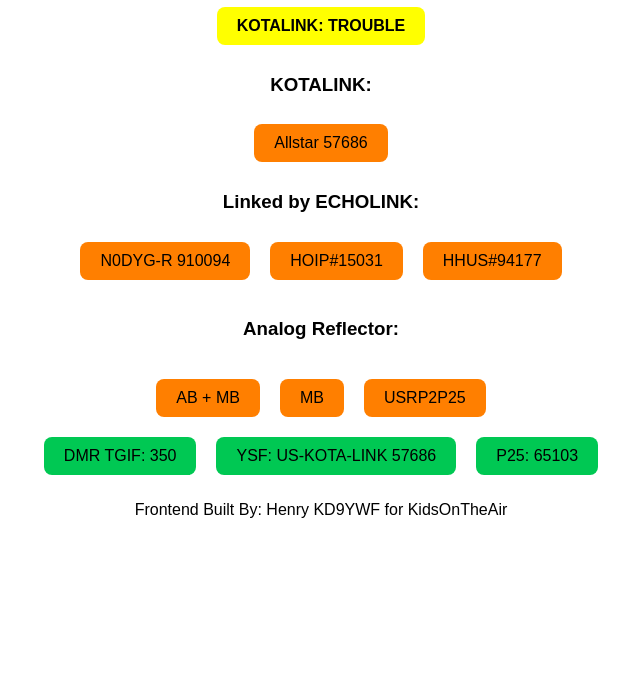
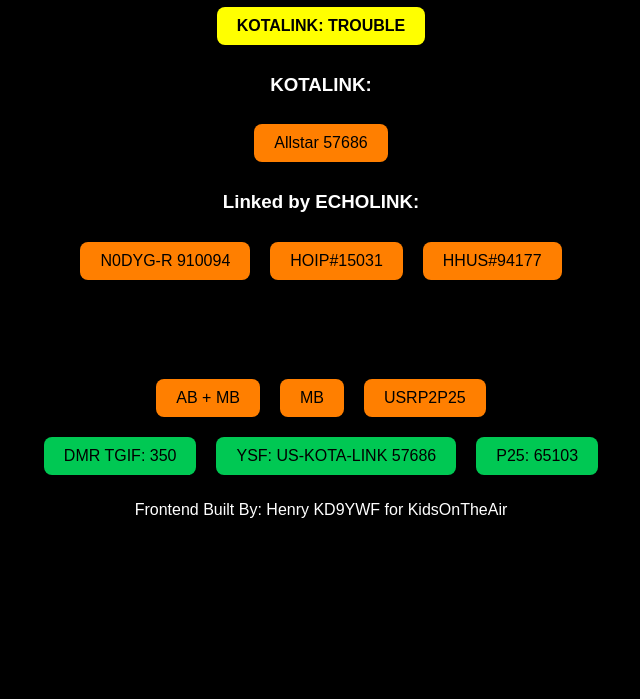
Before and after one commit to VALER24/kotalinkstatuspage, a website: page public/index.html in a window 1280 px wide. Shown: the part 101-800 px from the top of the page, without its empty margins (319-959 px from the left). Drawn offline with Linux system fonts and the light colour scheme; no server answers.

Commit message:
dark mode baby

```diff
--- a/public/index.html
+++ b/public/index.html
@@ -8,14 +8,15 @@
     <style>
         body {
             font-family: Arial, sans-serif;
-            background-color: #ffffff;
-            color: #000000;
+            background-color: #000000;
+            color: #ffffff;
             text-align: center;
             padding: 20px;
             position: relative;
         }
         .status-box {
             background-color: yellow;
+            color: #000000;
             display: inline-block;
             padding: 10px 20px;
             border-radius: 8px;
@@ -29,6 +30,7 @@
             align-items: center;
         }
         .row {
+            color: #000000;
             display: flex;
             justify-content: center;
             margin: 10px 0;
```
